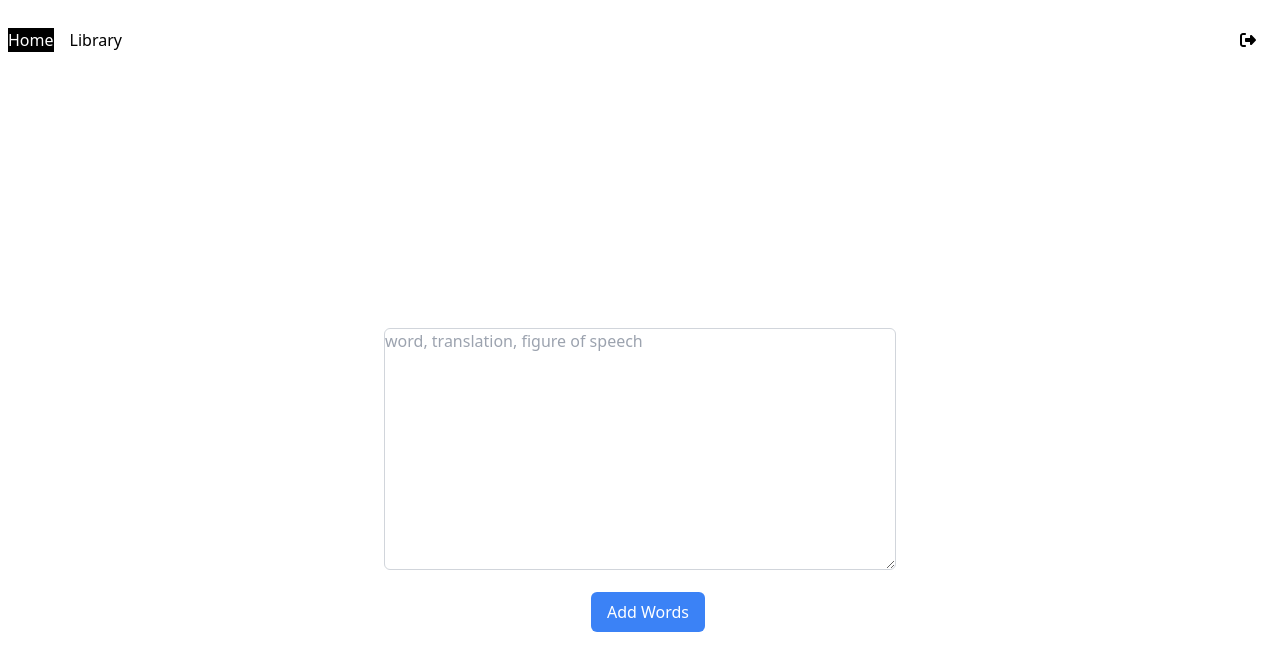
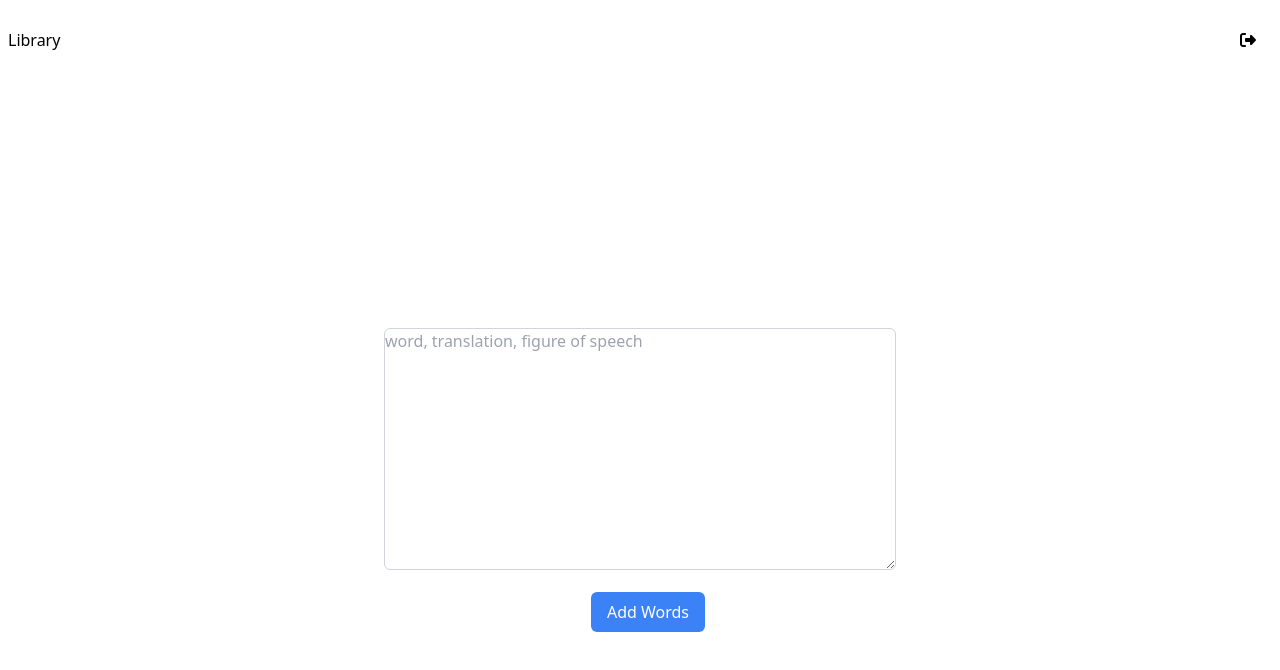
Before and after one commit to sachinkmohan/em-vocab-trainer, a React (Vite) app: page /home in a window 1280 px wide. Shown: the top 670 px of the page. Built offline with nearby package versions, Linux system fonts and the light colour scheme; no server answers.

Commit message:
hide navigation based on user role

```diff
--- a/src/components/NavBar.tsx
+++ b/src/components/NavBar.tsx
@@ -2,8 +2,10 @@ import { NavLink, useNavigate } from "react-router-dom";
 import { getAuth, signOut } from "firebase/auth";
 import { FontAwesomeIcon } from "@fortawesome/react-fontawesome";
 import { faSignOutAlt } from "@fortawesome/free-solid-svg-icons";
+import { useUserData } from "./helpers/UserDataContext";
 
 const NavBar = () => {
+  const { roles } = useUserData();
   const navigate = useNavigate();
   const auth = getAuth();
 
@@ -24,9 +26,12 @@ const NavBar = () => {
     <div className="mx-auto max-w-7xl px-2 ">
       <div className="flex h-20 items-center justify-between">
         <div className="flex flex-1 items-center space-x-4">
-          <NavLink to="/home" className={linkClass}>
-            Home
-          </NavLink>
+          {roles && !roles.includes("user") && (
+            <NavLink to="/home" className={linkClass}>
+              Home
+            </NavLink>
+          )}
+
           <NavLink to="/library" className={linkClass}>
             Library
           </NavLink>
```
